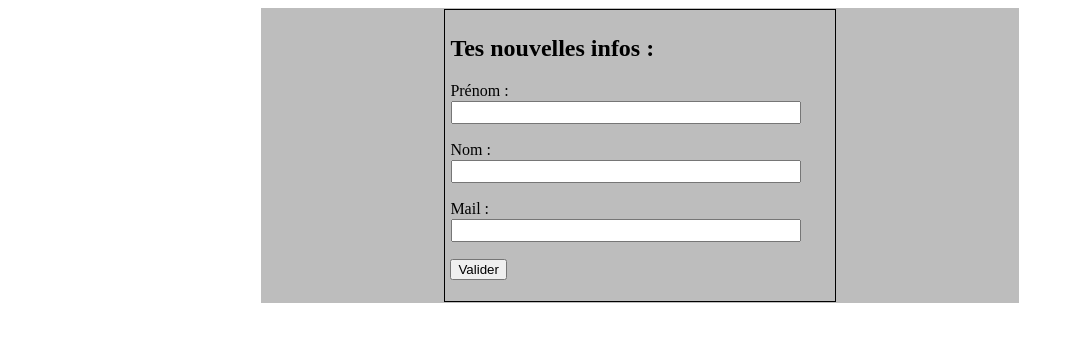
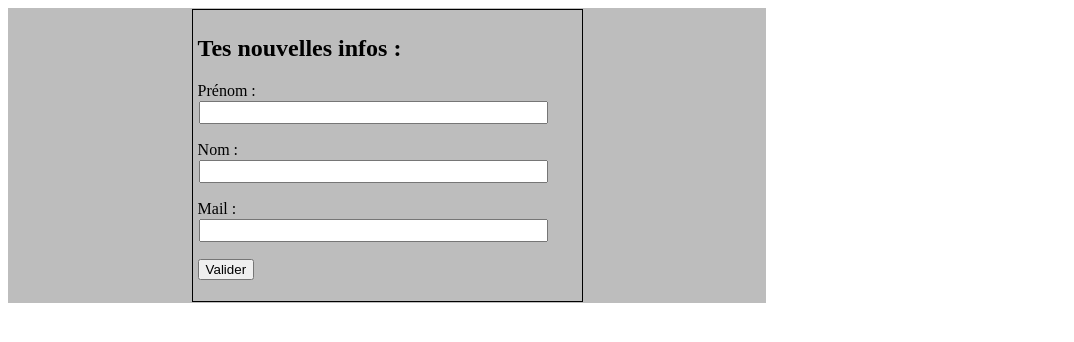
Before and after one commit to adatechschool/projet-collectif---reseau-social-php-duo_php, a PHP site: page /accueil/profil/modification.php in a window 1280 px wide. Shown: the top 342 px of the page, without its empty margins (0-1074 px from the left). Run offline with PHP 8.4, Linux system fonts and the light colour scheme.

Commit message:
profil modif infos db

```diff
--- a/accueil/accueil.php
+++ b/accueil/accueil.php
@@ -12,7 +12,7 @@
         <ul>
             <li><a href="#"><img class="icone_jeux" src="../images/jeu-de-plateau.png" alt="Icône Jeux"></a></li>
             <li><a href="#">Accueil</a></li>
-            <li><a href ="../accueil/profil.php">Profil</a></li>
+            <li><a href ="../profil/profil.php">Profil</a></li>
             <li><a href="../jeux.php">Jeux de Société</a></li>
             <li><button class="deconnexion"><a href="../deconnexion.php" class="button">Deconnexion</a></button></li>
         </ul>
--- a/accueil/profil.php
+++ /dev/null
@@ -1,3 +0,0 @@
-<?php
-
-echo "Tu es sur ton profil!";
--- a/accueil/profil/style_profil.css
+++ b/accueil/profil/style_profil.css
@@ -1,8 +1,4 @@
-body{
-    display: flex;
-    align-items: center;
-    justify-content: center;
-}
+
 
 .infos_modif{
     background-color: rgb(189, 189, 189);
```
